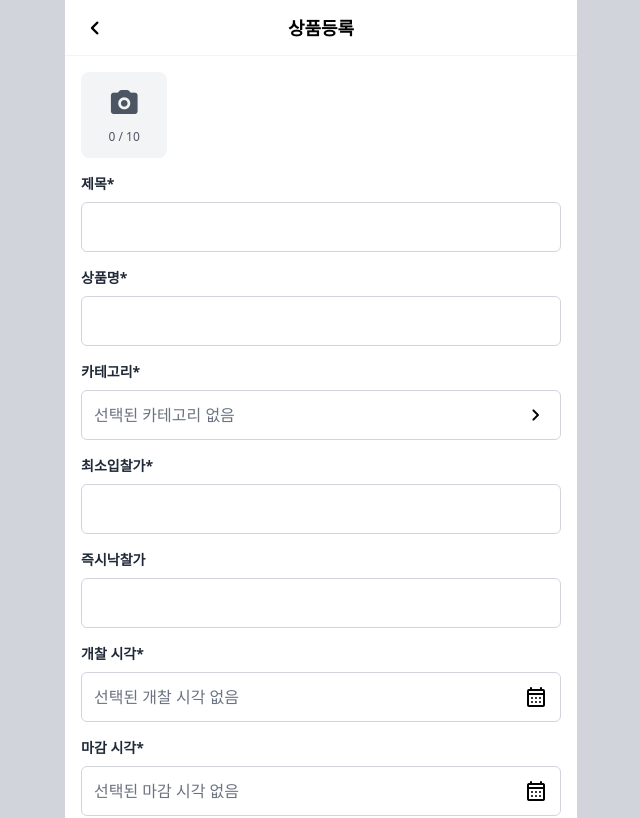
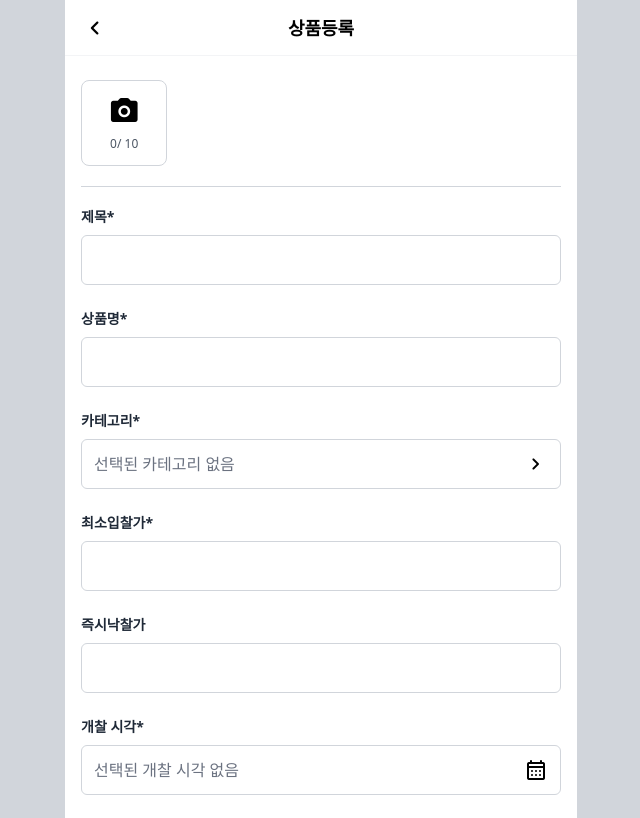
Before and after one commit to wndgur2/ddang, a React (Vite) app: page /popup/product/register in a window 1280 px wide. Shown: the top 818 px of the page, without its empty margins (319-959 px from the left). Built offline with nearby package versions, Linux system fonts and the light colour scheme.

Commit message:
style: 여백 조정

```diff
--- /dev/null
+++ b/src/components/Devider.jsx
@@ -0,0 +1,17 @@
+import PropTypes from 'prop-types'
+
+function Devider({ className, style }) {
+  return (
+    <div
+      className={`flex flex-row border-b border-gray-300 ${className}`}
+      style={style}
+    />
+  )
+}
+
+Devider.propTypes = {
+  className: PropTypes.string,
+  style: PropTypes.object,
+}
+
+export default Devider
--- a/src/components/form/DatePicker.jsx
+++ b/src/components/form/DatePicker.jsx
@@ -18,7 +18,7 @@ function DatePicker({ label, required }) {
   }, [date])
 
   return (
-    <div className='flex flex-col gap-2 py-2'>
+    <div className='flex flex-col gap-2 py-3'>
       {label && <Label text={label} required={required} />}
       <PickerWrapper callback={() => dateInput.current.showPicker()}>
         <InputValue value={koreanLocalDate} label={label} />
--- a/src/components/form/ModalPicker.jsx
+++ b/src/components/form/ModalPicker.jsx
@@ -9,7 +9,7 @@ function ModalPicker({ label, required }) {
   const { isOpen, open, close, value, setValue } = useModal()
   return (
     <>
-      <div className='flex flex-col gap-2 py-2'>
+      <div className='flex flex-col gap-2 py-3'>
         {label && (
           <label className='font-bold text-gray-800 text-sm'>
             {label}
--- a/src/components/form/TextArea.jsx
+++ b/src/components/form/TextArea.jsx
@@ -3,7 +3,7 @@ import Label from './Label'
 
 function TextArea({ label, required }) {
   return (
-    <div className='flex flex-col gap-1 py-2'>
+    <div className='flex flex-col gap-1 py-3'>
       {label && <Label text={label} required={required} />}
       <textarea className='flex border-1 border-gray-300 rounded-md p-1.5' />
     </div>
--- a/src/components/form/TextInput.jsx
+++ b/src/components/form/TextInput.jsx
@@ -3,7 +3,7 @@ import Label from './Label'
 
 function TextInput({ label, required, type = 'text' }) {
   return (
-    <div className='flex flex-col gap-2 py-2'>
+    <div className='flex flex-col gap-2 py-3'>
       {label && <Label text={label} required={required} />}
       <input
         type={type}
--- a/src/components/icons/MaterialIcon.jsx
+++ b/src/components/icons/MaterialIcon.jsx
@@ -1,13 +1,11 @@
 import PropTypes from 'prop-types'
 
-function MaterialIcon({ name, color, size, filled, style }) {
+function MaterialIcon({ name, color, size = 24, filled, style }) {
   const iconStyle = {
     fontVariationSettings: `'FILL' ${filled ? 1 : 0},
     'wght' 400,
     'GRAD' 0,
-    'opsz' 24`,
-    color: 'var(--icon-color)',
-    fontSize: 24,
+    'opsz' ${size}`,
   }
   iconStyle.color = color
   iconStyle.fontSize = size
--- a/src/features/product/components/ImagePicker.jsx
+++ b/src/features/product/components/ImagePicker.jsx
@@ -15,24 +15,26 @@ function ImagePicker({ images, setImages }) {
     }
   }, [images, setImages])
   return (
-    <div className='flex flex-row flex-wrap items-center gap-2 mb-2'>
+    <div className='flex flex-row flex-wrap items-center gap-2 my-2'>
       {images.length < 10 && (
         <div
           onClick={() => inputRef.current.click()}
-          className='flex flex-col w-[18%] aspect-square items-center justify-around rounded-lg bg-gray-100 p-2 cursor-pointer'
+          className='w-[18%] aspect-square p-2
+          flex flex-col items-center justify-around rounded-lg bg-white cursor-pointer
+          border border-gray-300'
         >
           <MaterialIcon
             name='photo_camera'
             filled
             size={32}
-            color={'var(--color-gray-600)'}
+            color={'var(--color-gray-400)'}
           />
           <span
             className={`text-xs whitespace-nowrap ${
               images.length == 10 ? 'text-ddred-500' : 'text-gray-600'
             }`}
           >
-            {images.length} / 10
+            {images.length}/ 10
           </span>
         </div>
       )}
--- a/src/features/product/pages/ProductRegisterPage.jsx
+++ b/src/features/product/pages/ProductRegisterPage.jsx
@@ -6,6 +6,7 @@ import DatePicker from '@/components/form/DatePicker'
 import ModalPicker from '@/components/form/ModalPicker'
 import ImagePicker from '../components/ImagePicker'
 import { useState } from 'react'
+import Devider from '../../../components/Devider'
 
 function ProductRegisterPage() {
   const [images, setImages] = useState([])
@@ -13,6 +14,7 @@ function ProductRegisterPage() {
   return (
     <>
       <ImagePicker images={images} setImages={setImages} />
+      <Devider className='my-3 mb-2' />
       <TextInput label='제목' required />
       <TextInput label='상품명' required />
       <ModalPicker label='카테고리' required />
```
